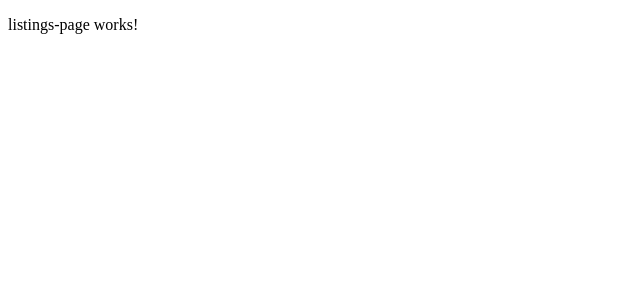
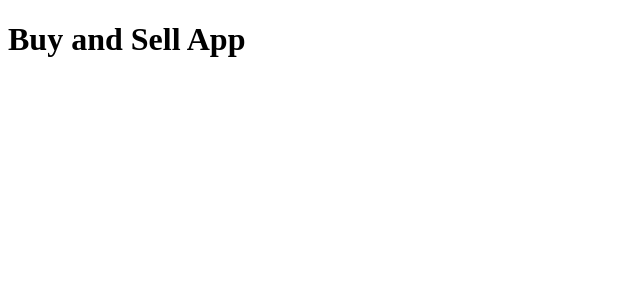
Before and after one commit to dennned/full-stack-angular-node, an Angular app in the folder frontend/buy-and-sell/: page / in a window 1280 px wide. Shown: the top 300 px of the page, without its empty margins (0-640 px from the left). Built offline with nearby package versions, Linux system fonts and the light colour scheme.

Commit message:
Add routes

```diff
--- a/frontend/buy-and-sell/src/app/app.component.html
+++ b/frontend/buy-and-sell/src/app/app.component.html
@@ -1 +1,2 @@
-<app-listings-page></app-listings-page>
+<h1>Buy and Sell App</h1>
+<router-outlet></router-outlet>
--- a/frontend/buy-and-sell/src/app/app.module.ts
+++ b/frontend/buy-and-sell/src/app/app.module.ts
@@ -3,6 +3,7 @@
 
 import { AppComponent } from './app.component';
 import { ListingsPageComponent } from './listings-page/listings-page.component';
+import { AppRoutingModule } from './app-routing.module';
 
 @NgModule({
   declarations: [
@@ -10,7 +11,8 @@
     ListingsPageComponent
   ],
   imports: [
-    BrowserModule
+    BrowserModule,
+    AppRoutingModule
   ],
   providers: [],
   bootstrap: [AppComponent]
```
Also changed, not shown: frontend/buy-and-sell/src/app/app-routing.module.ts (added, +13 -0 lines).
